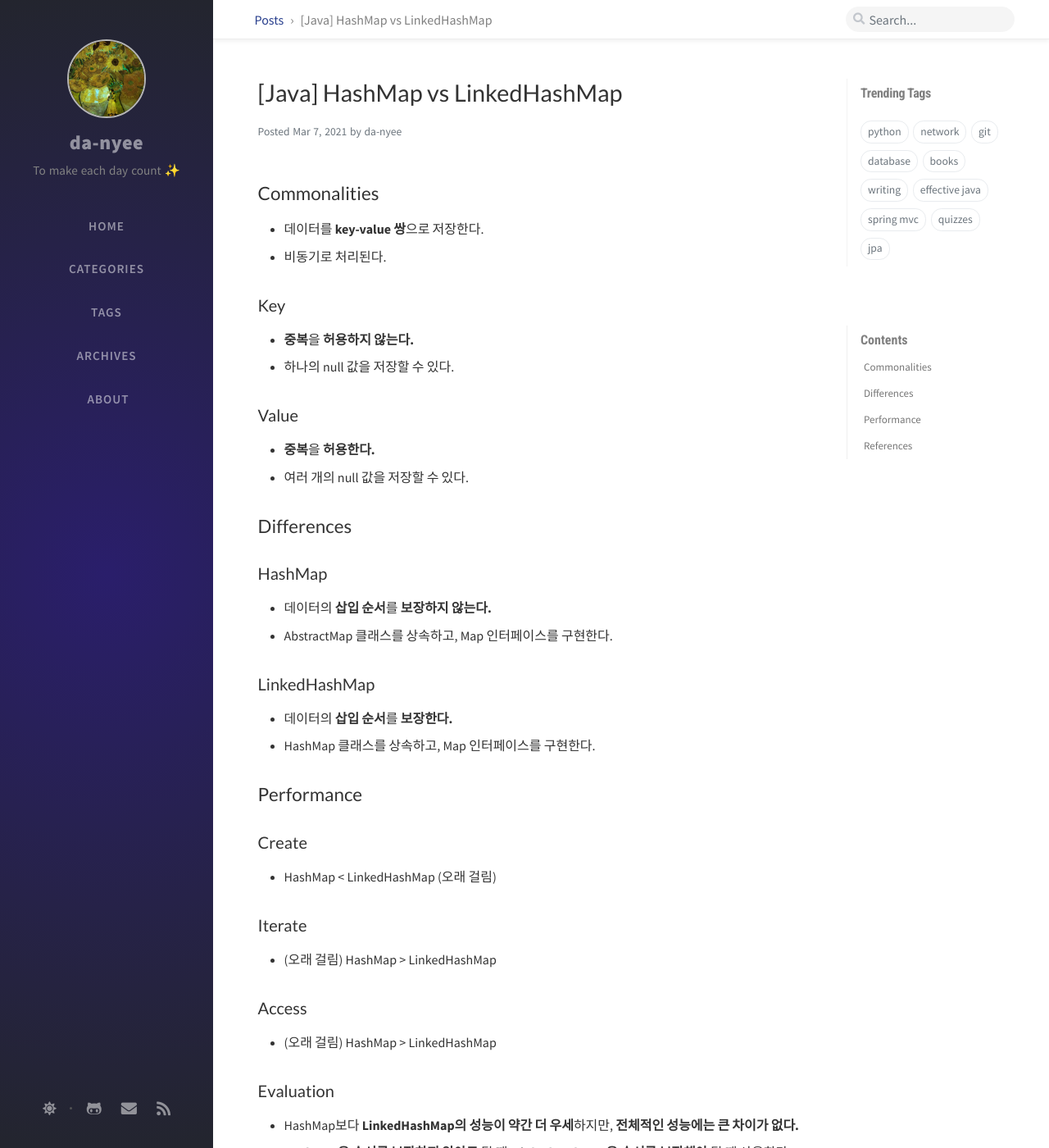
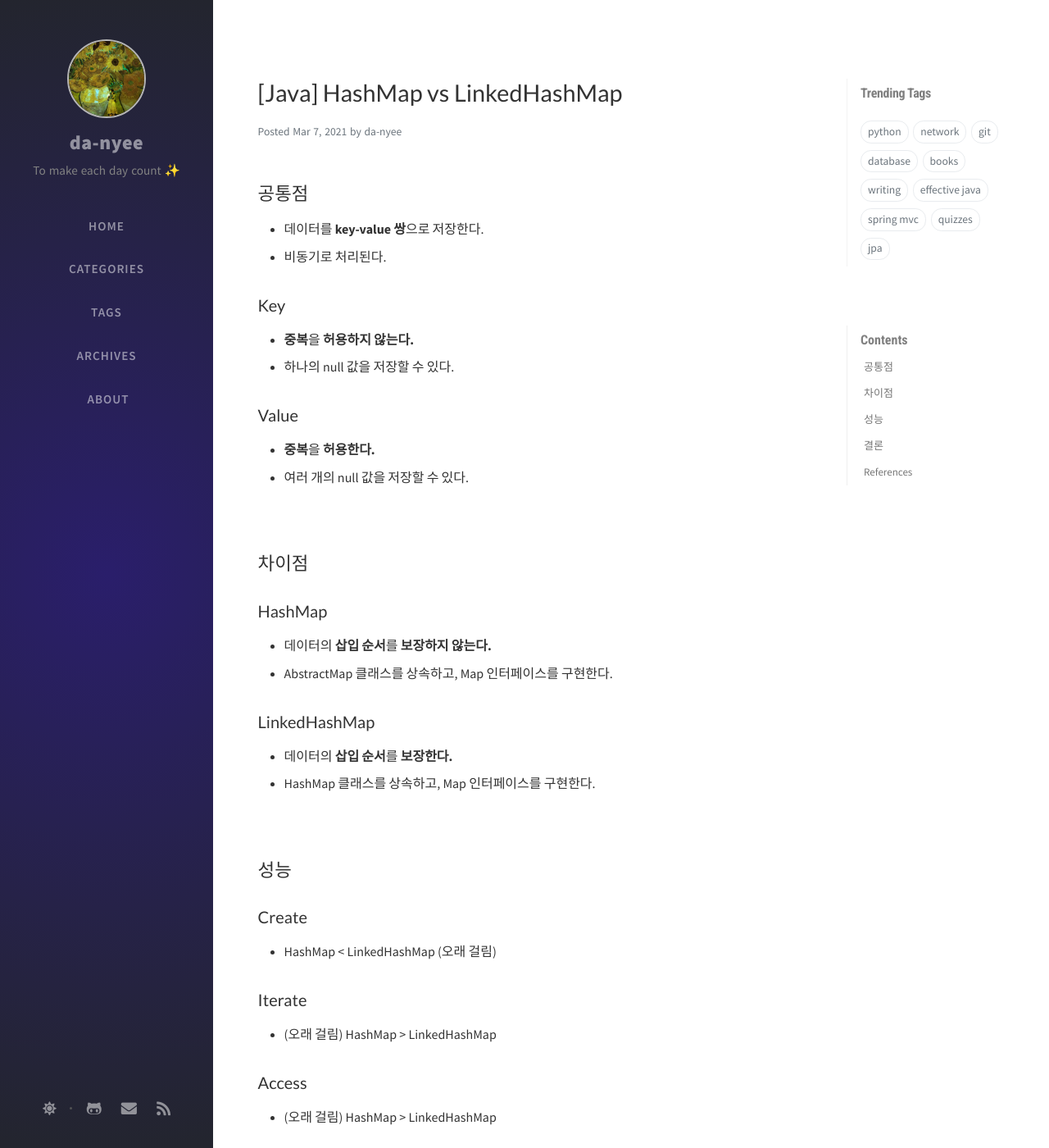
Before and after one commit to da-nyee/da-nyee.github.io, a Jekyll site: the page built from _posts/java/2021-03-07-java-hashmap-vs-likedhashmap.md, in a window 1280 px wide and 1400 px high. Shown: the whole window at 82% size. Built offline with Jekyll 4.4.1, drawn with Linux system fonts in a browser that asks for light colours; nearby versions of some CDN libraries; comment, search, counter and statistics services are not loaded.

Commit message:
docs: Rewrite HashMap vs LinkedHashMap (#197)

```diff
--- a/_posts/java/2021-03-07-java-hashmap-vs-likedhashmap.md
+++ b/_posts/java/2021-03-07-java-hashmap-vs-likedhashmap.md
@@ -6,7 +6,7 @@ categories: [TIL, Java]
 tags: [java, hashmap, linkedhashmap]
 ---
 
-## Commonalities
+## 공통점
 
 - 데이터를 <b>key-value 쌍</b>으로 저장한다.
 - 비동기로 처리된다.
@@ -21,7 +21,9 @@ tags: [java, hashmap, linkedhashmap]
 - <b>중복</b>을 <b>허용한다.</b>
 - 여러 개의 null 값을 저장할 수 있다.
 
-## Differences
+<br/>
+
+## 차이점
 
 ### HashMap
 
@@ -33,7 +35,9 @@ tags: [java, hashmap, linkedhashmap]
 - 데이터의 <b>삽입 순서</b>를 <b>보장한다.</b>
 - HashMap 클래스를 상속하고, Map 인터페이스를 구현한다.
 
-## Performance
+<br/>
+
+## 성능
 
 ### Create
 
@@ -47,10 +51,14 @@ tags: [java, hashmap, linkedhashmap]
 
 - (오래 걸림) HashMap > LinkedHashMap
 
-### Evaluation
+<br/>
+
+## 결론
 
 - HashMap보다 <b>LinkedHashMap의 성능이 약간 더 우세</b>하지만, <b>전체적인 성능에는 큰 차이가 없다.</b>
 - <b>HashMap은 순서를 보장하지 않아도</b> 될 때, <b>LinkedHashMap은 순서를 보장해야</b> 될 때 사용한다.
+
+<br/>
 
 ## References
 
```
